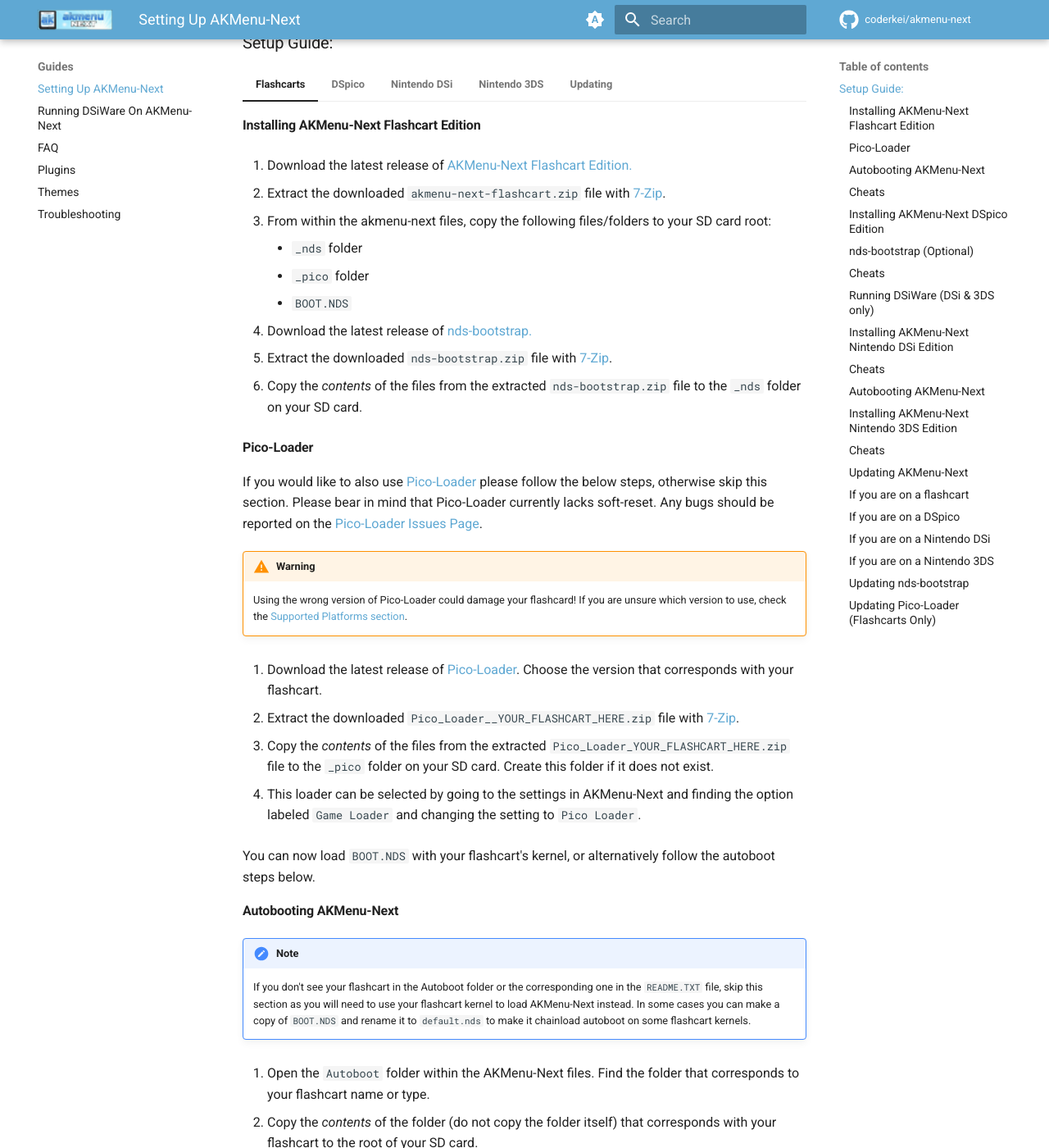
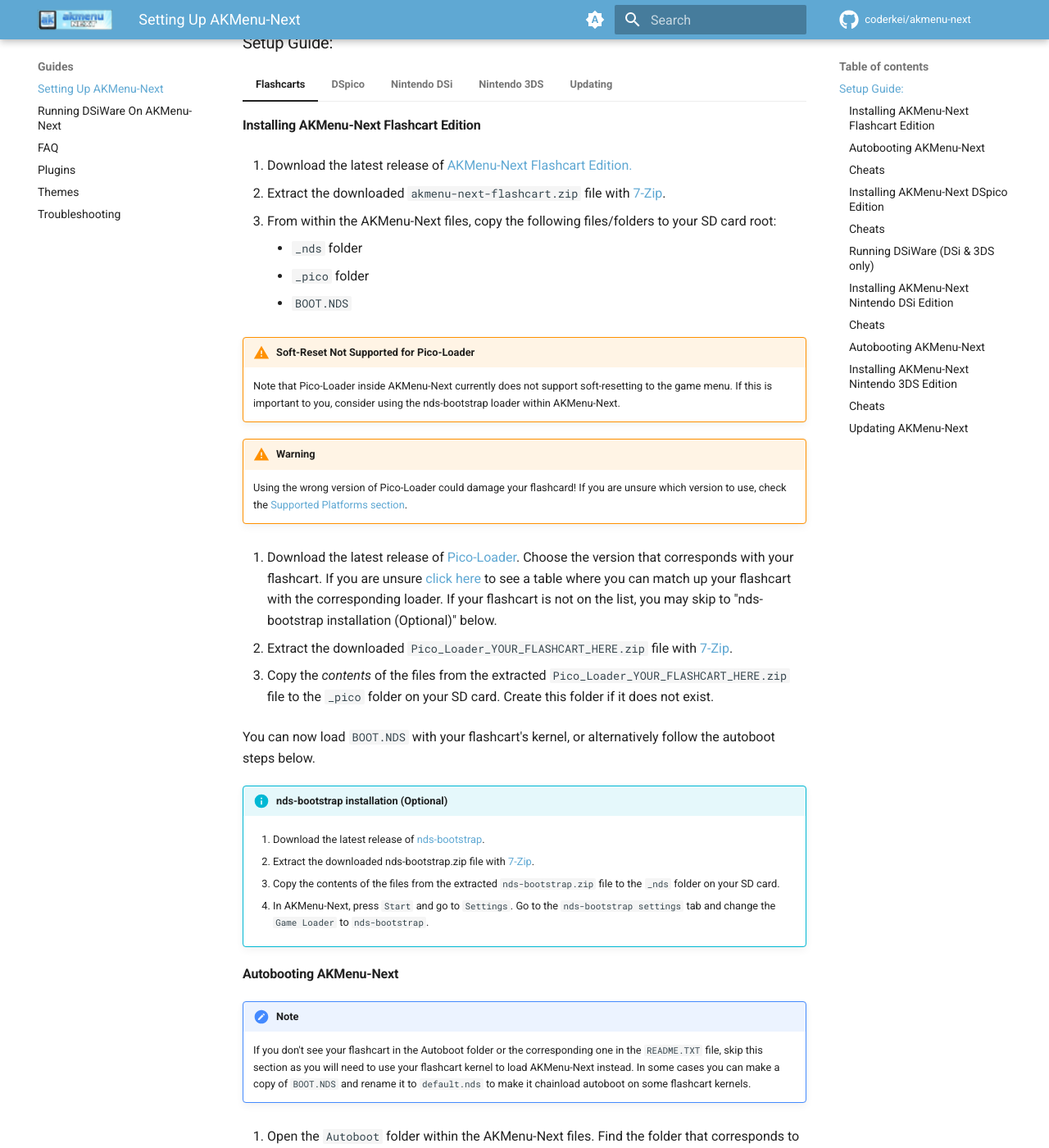
Before and after one commit to coderkei/akmenu-next-docs, an MkDocs documentation site: the page built from docs/guides/akmenu-next.md, in a window 1280 px wide and 1400 px high, scrolled down 363 px. Shown: the whole window at 82% size. Built offline with MkDocs 1.6.1 and Material for MkDocs 9.7.7, drawn with Linux system fonts in a browser that asks for light colours; comment, search, counter and statistics services are not loaded.

Commit message:
Updated AKMenu Install & Updating Steps
Updated the steps to use Pico-Loader as a default for flashcarts.
Updated the Updating steps to be easier to follow.

```diff
--- a/docs/guides/akmenu-next.md
+++ b/docs/guides/akmenu-next.md
@@ -20,36 +20,37 @@
 
     1. Extract the downloaded `akmenu-next-flashcart.zip` file with [7-Zip](https://www.7-zip.org/).
 
-    1. From within the akmenu-next files, copy the following files/folders to your SD card root:
+    1. From within the AKMenu-Next files, copy the following files/folders to your SD card root:
 
         - `_nds` folder
         - `_pico` folder
         - `BOOT.NDS`
 
-    1. Download the latest release of [nds-bootstrap.](https://github.com/DS-Homebrew/nds-bootstrap/releases/latest/download/nds-bootstrap.zip)
+    !!! warning "Soft-Reset Not Supported for Pico-Loader"
 
-    1. Extract the downloaded `nds-bootstrap.zip` file with [7-Zip](https://www.7-zip.org/).
-
-    1. Copy the *contents* of the files from the extracted `nds-bootstrap.zip` file to the `_nds` folder on your SD card.
-
-    #### Pico-Loader
-
-    If you would like to also use [Pico-Loader](https://github.com/LNH-team/pico-loader/) please follow the below steps, otherwise skip this section.
-    Please bear in mind that Pico-Loader currently lacks soft-reset. Any bugs should be reported on the [Pico-Loader Issues Page](https://github.com/LNH-team/pico-loader/issues).
+        Note that Pico-Loader inside AKMenu-Next currently does not support soft-resetting to the game menu. If this is important to you, consider using the nds-bootstrap loader within AKMenu-Next.
 
     !!! warning
         Using the wrong version of Pico-Loader could damage your flashcard!
         If you are unsure which version to use, check the [Supported Platforms section](https://github.com/LNH-team/pico-loader?tab=readme-ov-file#supported-platforms).
 
-    1. Download the latest release of [Pico-Loader](https://github.com/LNH-team/pico-loader/releases/latest). Choose the version that corresponds with your flashcart.
+    1. Download the latest release of [Pico-Loader](https://github.com/LNH-team/pico-loader/releases/latest). Choose the version that corresponds with your flashcart. If you are unsure [click here](https://github.com/LNH-team/pico-loader#supported-platforms) to see a table where you can match up your flashcart with the corresponding loader. If your flashcart is not on the list, you may skip to "nds-bootstrap installation (Optional)" below.
 
-    1. Extract the downloaded `Pico_Loader__YOUR_FLASHCART_HERE.zip` file with [7-Zip](https://www.7-zip.org/).
+    1. Extract the downloaded `Pico_Loader_YOUR_FLASHCART_HERE.zip` file with [7-Zip](https://www.7-zip.org/).
 
     1. Copy the *contents* of the files from the extracted `Pico_Loader_YOUR_FLASHCART_HERE.zip` file to the `_pico` folder on your SD card. Create this folder if it does not exist.
 
-    1. This loader can be selected by going to the settings in AKMenu-Next and finding the option labeled `Game Loader` and changing the setting to `Pico Loader`.
+    You can now load `BOOT.NDS` with your flashcart's kernel, or alternatively follow the autoboot steps below.
 
-    You can now load `BOOT.NDS` with your flashcart's kernel, or alternatively follow the autoboot steps below.
+    !!! info "nds-bootstrap installation (Optional)"
+
+        1. Download the latest release of [nds-bootstrap](https://github.com/DS-Homebrew/nds-bootstrap/releases/latest/download/nds-bootstrap.zip).
+
+        1. Extract the downloaded nds-bootstrap.zip file with [7-Zip](https://www.7-zip.org/).
+
+        1. Copy the contents of the files from the extracted `nds-bootstrap.zip` file to the `_nds` folder on your SD card.
+
+        1. In AKMenu-Next, press `Start` and go to `Settings`. Go to the `nds-bootstrap settings` tab and change the `Game Loader` to `nds-bootstrap`.
 
     #### Autobooting AKMenu-Next
 
@@ -77,12 +78,16 @@
 
     1. Extract the downloaded `akmenu-next-pico.zip` file with [7-Zip](https://www.7-zip.org/).
 
-    1. From within the akmenu-next files, copy the following files/folders to your SD card root:
+    1. From within the AKMenu-Next files, copy the following files/folders to your SD card root:
 
         - `_nds` folder
         - `_pico` folder
         - `BOOT.NDS`
         - `_picoboot.nds` (If you wish to autoboot AKMenu-Next)
+
+    !!! warning "Soft-Reset Not Supported for Pico-Loader"
+
+        Note that Pico-Loader inside AKMenu-Next currently does not support soft-resetting to the game menu. If this is important to you, consider using the nds-bootstrap loader within AKMenu-Next.
 
     1. Download the latest release of [Pico-Loader for DSpico](https://github.com/LNH-team/pico-loader/releases/latest/download/Pico_Loader_DSPICO.zip).
 
@@ -90,22 +95,17 @@
 
     1. Copy the *contents* of the files from the extracted `Pico_Loader_DSPICO.zip` file to the `_pico` folder on your SD card.
 
-    1. This loader can be selected by going to the settings in AKMenu-Next and finding the option labeled `Game Loader` and changing the setting to `Pico Loader`.
+    1. You can now load `BOOT.NDS` from Pico-Launcher kernel, or alternatively autoboot by using the `_picoboot.nds` file.
 
+    !!! info "nds-bootstrap installation (Optional)"
 
-    #### nds-bootstrap (Optional)
+        1. Download the latest release of [nds-bootstrap](https://github.com/DS-Homebrew/nds-bootstrap/releases/latest/download/nds-bootstrap.zip).
 
-    Install nds-bootstrap additionally if you wish to use soft reset or a game not compatible with Pico-Loader. Please note that you won't benefit from some of the features offered by the DSpico if you choose to use nds-bootstrap.
+        1. Extract the downloaded nds-bootstrap.zip file with [7-Zip](https://www.7-zip.org/).
 
-    1. Download the latest release of [nds-bootstrap.](https://github.com/DS-Homebrew/nds-bootstrap/releases/latest/download/nds-bootstrap.zip)
+        1. Copy the contents of the files from the extracted `nds-bootstrap.zip` file to the `_nds` folder on your SD card.
 
-    1. Extract the downloaded `nds-bootstrap.zip` file with [7-Zip](https://www.7-zip.org/).
-
-    1. Copy the *contents* of the files from the extracted `nds-bootstrap.zip` file to the `_nds` folder on your SD card.
-
-    1. This loader can be selected by going to the settings in AKMenu-Next and finding the option labeled `Game Loader` and changing the setting to `nds-bootstrap`.
-
-    You can now load `BOOT.NDS` from Pico-Launcher kernel, or alternatively autoboot by using the `_picoboot.nds` file.
+        1. In AKMenu-Next, press `Start` and go to `Settings`. Go to the `nds-bootstrap settings` tab and change the `Game Loader` to `nds-bootstrap`.
 
     #### Cheats
 
@@ -157,12 +157,32 @@
 
     #### Autobooting AKMenu-Next
 
-    1. Turn on your DSi while holding A and B
+    !!! note
+        Autobooting AKMenu-Next on a DSi requires [Unlaunch](https://dsi.cfw.guide/installing-unlaunch.html) or [Astronaut](https://github.com/Vickerinox/Astronaut/releases/latest) to be installed.
 
-    1. In the Unlaunch menu, go to OPTIONS
+    === "Unlaunch Users"
 
-    1. Set NO BUTTON or a button of your choice to the akmenu-next entry that says `BOOT.NDS` (or `akmenu-next.dsi` if applicable) on the bottom screen
+        1. Turn on your DSi while holding A and B
 
+        1. In the Unlaunch menu, go to OPTIONS
+
+        1. Set NO BUTTON or a button of your choice to the `akmenu-next` entry that says `akmenu-next.dsi` on the bottom screen
+
+        1. Switch off your DSi and switch it back on, it will now automatically boot into AKMenu-Next
+
+    === "Astronaut Users"
+
+        1. Turn on your DSi while holding A and B
+
+        1. In the Astronaut menu, go to `Settings`, then go to `Change Boot Options`
+
+        1. Select `default boot option` and choose `Launch something from SD`
+
+        1. Locate `akmenu-next.dsi` on the SD card and select it
+
+        1. Press `go back` at the bottom and then `Save` on the previous screen
+
+        1. Switch off your DSi and switch it back on, it will now automatically boot into AKMenu-Next
 
 === "Nintendo 3DS"
 
@@ -215,51 +235,80 @@
 
     #### Updating AKMenu-Next
 
-    1. Go to the tab above for your applicable console/flashcart and  Download the latest release of AKMenu-Next from there.
+    === "Flashcart"
 
-    1. Extract the downloaded `akmenu-next-flashcart/dsi/3ds.zip` file with [7-Zip](https://www.7-zip.org/).
+        1. Download the latest release of [AKMenu-Next Flashcart Edition.](https://github.com/coderkei/akmenu-next/releases/latest/download/akmenu-next-flashcart.zip)
 
-    1. From within the extracted AKMenu-Next files, copy the `_nds` folder to your SD card root, clicking `Replace files` if on Windows or Linux, or `Merge` if on MacOS.
-    Then follow the steps below.
+        1. Extract the downloaded `akmenu-next-flashcart.zip` file with [7-Zip](https://www.7-zip.org/).
 
-    **Please follow the below according to the system you are using:**
+        1. From within the akmenu-next files, copy the following files/folders to your SD card root:
 
-    #### If you are on a flashcart
+            - `_nds` folder
+            - `BOOT.NDS`
 
-    - Copy & replace the `BOOT.NDS` file to your SD card root.
+        1. Overwrite the existing files. If you are on MacOS ensure you click `Merge` and not `Replace`, otherwise themes, plugins & cheats may be deleted.
 
-    #### If you are on a DSpico
+    === "DSpico"
 
-    - Copy & replace the `BOOT.NDS` file to your SD card root.
-    - Copy & Replace the `_picoboot.nds` file to your SD card root if you using a DSPico and are currently autobooting AKMenu-Next.
+        1. Download the latest release of [AKMenu-Next DSpico Edition.](https://github.com/coderkei/akmenu-next/releases/latest/download/akmenu-next-pico.zip)
 
-    #### If you are on a Nintendo DSi
+        1. Extract the downloaded `akmenu-next-pico.zip` file with [7-Zip](https://www.7-zip.org/).
 
-    - Copy & replace the `akmenu-next.dsi` file to your SD card root.
-    - If you **do not** also use Twilightmenu++, copy & replace the `BOOT.NDS` file to your SD card root. If you use Twilightmenu++, skip this file.
-    - If you have AKMenu-Next installed as an app on HiyaCFW, copy over the `title` folder.
+        1. From within the akmenu-next files, copy the following files/folders to your SD card root:
 
-    #### If you are on a Nintendo 3DS
+            - `_nds` folder
+            - `BOOT.NDS`
+            - `_picoboot.nds` (If you wish to autoboot AKMenu-Next)
 
-    - Copy & replace the `akmenu-next.cia` file to your SD card root.
-    - If you **do not** also use Twilightmenu++, copy & replace the `BOOT.NDS` file to your SD card root. If you use Twilightmenu++, skip this file.
-    - Install the `akmenu-next.cia` file with FBI, you may need to restart your 3DS console afterwards to use the new version.
+        1. Overwrite the existing files. If you are on MacOS ensure you click `Merge` and not `Replace`, otherwise themes, plugins & cheats may be deleted.
 
-    #### Updating nds-bootstrap
+    === "Nintendo DSi"
 
-    1. Download the latest release of [nds-bootstrap.](https://github.com/DS-Homebrew/nds-bootstrap/releases/latest/download/nds-bootstrap.zip)
+        1. Download the latest release of [AKMenu-Next DSi Edition.](https://github.com/coderkei/akmenu-next/releases/latest/download/akmenu-next-dsi.zip)
 
-    1. Extract the downloaded `nds-bootstrap.zip` file with [7-Zip](https://www.7-zip.org/).
+        1. Extract the downloaded `akmenu-next-dsi.zip` file with [7-Zip](https://www.7-zip.org/).
 
-    1. Copy the *contents* of the files from the extracted `nds-bootstrap.zip` file to the `_nds` folder on your SD card.
+        1. From within the akmenu-next files, copy the following files/folders to your SD card root:
 
-    #### Updating Pico-Loader (Flashcarts Only)
+            - `_nds` folder
+            - `BOOT.NDS` (If you use Twilightmenu++, skip this file)
+            - `akmenu-next.dsi`
+            - If you have AKMenu-Next installed as an app on HiyaCFW, copy over the `title` folder.
 
-    1. Download the latest release of [Pico-Loader](https://github.com/LNH-team/pico-loader/releases/latest). Choose the version that corresponds with your flashcart.
+        1. Overwrite the existing files. If you are on MacOS ensure you click `Merge` and not `Replace`, otherwise themes, plugins & cheats may be deleted.
 
-    1. Extract the downloaded `Pico_Loader_for_YOUR_FLASHCART_HERE.zip` file with [7-Zip](https://www.7-zip.org/).
+    === "Nintendo 3DS"
 
-    1. Copy the *contents* of the files from the extracted `Pico_Loader_for_YOUR_FLASHCART_HERE.zip` file to the `_pico` folder on your SD card. Create this folder if it does not exist.
+        1. Download the latest release of [AKMenu-Next DSi Edition.](https://github.com/coderkei/akmenu-next/releases/latest/download/akmenu-next-3ds.zip)
+
+        1. Extract the downloaded `akmenu-next-3ds.zip` file with [7-Zip](https://www.7-zip.org/).
+
+        1. From within the akmenu-next files, copy the following files/folders to your SD card root:
+
+            - `_nds` folder
+            - `BOOT.NDS` (If you use Twilightmenu++, skip this file)
+            - `akmenu-next.cia`
+
+        1. Overwrite the existing files. If you are on MacOS ensure you click `Merge` and not `Replace`, otherwise themes, plugins & cheats may be deleted.
+
+        1. Install the `akmenu-next.cia` file with FBI, you may need to restart your 3DS console afterwards to use the new version.
+
+
+    === "Updating nds-bootstrap"
+
+        1. Download the latest release of [nds-bootstrap.](https://github.com/DS-Homebrew/nds-bootstrap/releases/latest/download/nds-bootstrap.zip)
+
+        1. Extract the downloaded `nds-bootstrap.zip` file with [7-Zip](https://www.7-zip.org/).
+
+        1. Copy the *contents* of the files from the extracted `nds-bootstrap.zip` file to the `_nds` folder on your SD card.
+
+    === "Updating Pico-Loader"
+
+        1. Download the latest release of [Pico-Loader](https://github.com/LNH-team/pico-loader/releases/latest). Choose the version that corresponds with your flashcart. If you are unsure [click here](https://github.com/LNH-team/pico-loader#supported-platforms) to see a table where you can match up your flashcart with the corresponding loader.
+
+        1. Extract the downloaded `Pico_Loader_for_YOUR_FLASHCART_HERE.zip` file with [7-Zip](https://www.7-zip.org/).
+
+        1. Copy the *contents* of the files from the extracted `Pico_Loader_for_YOUR_FLASHCART_HERE.zip` file to the `_pico` folder on your SD card. Create this folder if it does not exist.
 
 !!! info
 
```
